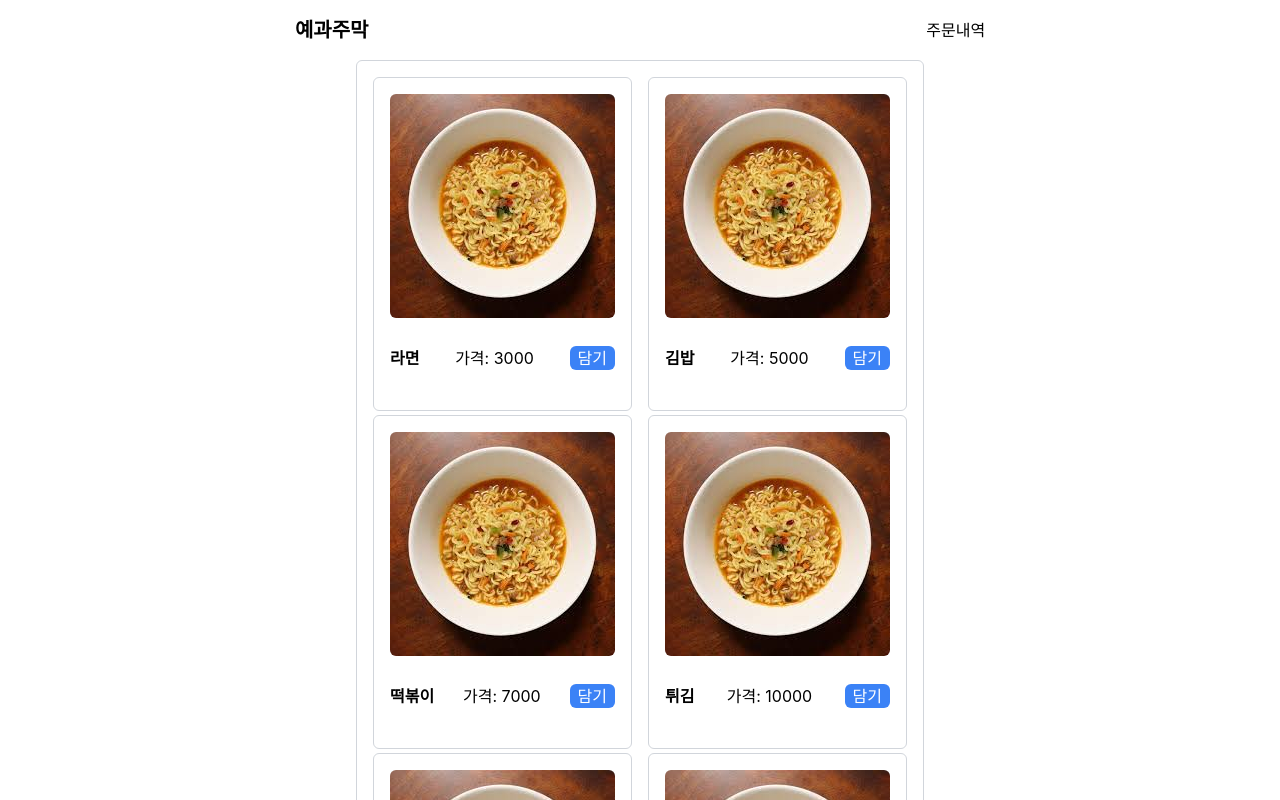
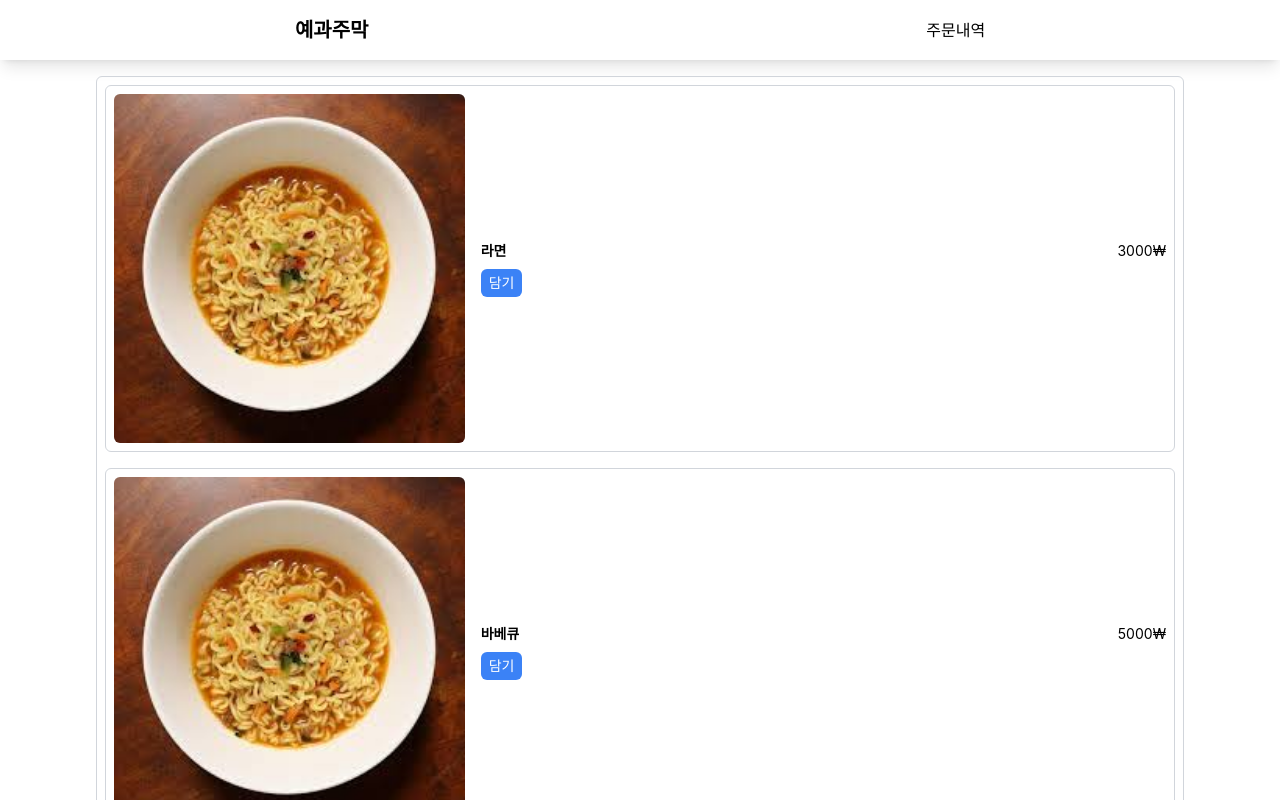
Before and after one commit to infochoido/QRsys, a React (Create React App) app: page /order/1 in a window 1280 px wide. Shown: the top 800 px of the page. Built offline with nearby package versions, Linux system fonts and the light colour scheme; the HTML template or start-up script is replaced by a standard one.

Commit message:
장바구니 및 ui 수정

```diff
--- a/src/components/footer.jsx
+++ b/src/components/footer.jsx
@@ -1,6 +1,6 @@
 export default function Footer() {
     return (
-        <div className="w-screen text-center opacity-90 h-8 m-3 z-0 border border-top ">
+        <div className="w-screen text-center opacity-90 h-8 mt-5 z-0 border border-top ">
             수의대 예과주막
         </div>
     );
--- a/src/components/header.jsx
+++ b/src/components/header.jsx
@@ -1,12 +1,18 @@
 // src/components/Header.js
-import { Link, useParams } from 'react-router-dom';
+import { Link, useParams, useNavigate } from 'react-router-dom';
 
 export default function Header() {
-    const {tableId} = useParams();
+    const { tableId } = useParams();
+    const navigate = useNavigate();
+
+    function goToHome(){
+
+        navigate(`/order/${tableId}`)
+
+    }
     return (
-        <div className="flex flex-row justify-around items-center w-screen p-4">
-
-            <div className='font-black text-xl'>예과주막</div>
+        <div className="flex flex-row justify-around items-center w-screen p-4 shadow-lg mb-4"> {/* 그림자 추가 */}
+            <button onClick={goToHome} className='font-black text-xl'>예과주막</button>
             <Link to={`/order/ordered/${tableId}`} className="cursor-pointer">주문내역</Link>
         </div>
     );
--- a/src/components/menu.jsx
+++ b/src/components/menu.jsx
@@ -1,4 +1,3 @@
-// src/components/Menu.js
 import { useState } from "react";
 
 export default function Menu({ imageSrc, name, addOrder, price }) {
@@ -24,34 +23,42 @@ export default function Menu({ imageSrc, name, addOrder, price }) {
 
     const handleConfirm = () => {
         if (quantity > 0) {
-            addOrder({ name, quantity, price }); // 주문 추가
-            setQuantity(0); // 수량 초기화
-            setShowButtons(false); // 버튼 숨기기
+            addOrder({ name, quantity, price });
         }
+        setQuantity(0); // 수량 초기화
+        setShowButtons(false); // 항상 toggle 닫기
     };
 
     return (
-        <div className={`grid ${showButtons ? 'grid-rows-[repeat(4,_auto)_minmax(20px,_1fr)_minmax(20px,_1fr)]' : 'grid-rows-4'} grid-cols-1 gap-4 gap-y-1 p-4 border border-gray-300 rounded-md`}>
-            <div className="row-span-3">
+        <div className="flex items-center p-2 border border-gray-300 rounded-md"> {/* flex로 레이아웃 설정 */}
+            {/* 왼쪽 이미지 */}
+            <div className="w-1/3"> {/* 이미지를 왼쪽에 배치, 너비 1/3 할당 */}
                 <img src={imageSrc} alt={name} className="w-full h-auto rounded-md" />
             </div>
 
-            <div className="flex justify-between items-center">
-                <span className="font-bold">{name}</span>
-                <span>가격: {price} </span>
-                <button onClick={toggleButtons} className="bg-blue-500 text-white px-2 rounded-md">
-                    {showButtons ? '취소' : '담기'}
-                </button>
+            {/* 오른쪽 텍스트와 버튼들 */}
+            <div className="w-2/3 flex flex-col justify-between pl-4"> {/* 나머지 2/3을 정보에 할당 */}
+                <div className="flex justify-between items-center text-sm"> {/* 메뉴 이름과 가격 */}
+                    <span className="font-bold truncate">{name}</span> {/* 메뉴명 */}
+                    <span>{price}₩</span> {/* 가격 */}
+                </div>
+
+                {showButtons && <span className="text-sm mt-2">주문 수량: {quantity}</span>} {/* 주문 수량 */}
+
+                <div className="flex justify-between items-center mt-2"> {/* 수량 버튼 */}
+                    {showButtons ? (
+                        <>
+                            <button onClick={decreaseQuantity} className="bg-gray-200 text-sm px-2 py-1 rounded-md">-</button>
+                            <button onClick={handleConfirm} className="bg-blue-500 text-white text-sm px-2 py-1 rounded-md">확인</button>
+                            <button onClick={increaseQuantity} className="bg-gray-200 text-sm px-2 py-1 rounded-md">+</button>
+                        </>
+                    ) : (
+                        <button onClick={toggleButtons} className="bg-blue-500 text-white text-sm px-2 py-1 rounded-md">
+                            담기
+                        </button>
+                    )}
+                </div>
             </div>
-            {showButtons && <span>주문 수량: {quantity}</span>}
-
-            {showButtons && (
-                <div className="flex justify-between items-center">
-                    <button onClick={decreaseQuantity} className="bg-gray-200 px-2 rounded-md">-</button>
-                    <button onClick={handleConfirm} className="bg-blue-500 text-white px-2 rounded-md">확인</button>
-                    <button onClick={increaseQuantity} className="bg-gray-200 px-2 rounded-md">+</button>
-                </div>
-            )}
         </div>
     );
 }
--- a/src/components/orderSummaryBTN.jsx
+++ b/src/components/orderSummaryBTN.jsx
@@ -15,8 +15,12 @@ export default function OrderSummaryBTN() {
     };
 
     return (
-        <button onClick={handleClick} className="bg-blue-500 text-white py-2 px-8 rounded-md z-50">
+        <button
+            onClick={handleClick}
+            className="bg-blue-500 text-white py-2 px-4 rounded-md shadow-lg hover:shadow-xl hover:bg-blue-600 active:bg-blue-700 focus:ring-2 focus:ring-blue-300 transition-all duration-200 transform hover:scale-105"
+        >
             장바구니 보기 ({uniqueItemsCount})
         </button>
+
     );
 }
--- a/src/index.css
+++ b/src/index.css
@@ -9,6 +9,7 @@ body {
     sans-serif;
   -webkit-font-smoothing: antialiased;
   -moz-osx-font-smoothing: grayscale;
+  background-color: white;
 }
 
 code {
--- a/src/pages/order.jsx
+++ b/src/pages/order.jsx
@@ -15,11 +15,13 @@ import sausageImg from "../menu_image/food_example.jpg"; // 소세지 이미지
 
 const menuItems = [
     { src: ramenImg, name: "라면", price: 3000 },
-    { src: kimbapImg, name: "김밥", price: 5000 },
-    { src: tteokbokkiImg, name: "떡볶이", price: 7000 },
-    { src: friedImg, name: "튀김", price: 10000 },
+    { src: kimbapImg, name: "바베큐", price: 5000 },
+    { src: tteokbokkiImg, name: "수육", price: 7000 },
+    { src: friedImg, name: "튀김", price: 100000 },
     { src: udonImg, name: "우동", price: 5500 },
     { src: sausageImg, name: "소세지", price: 2000 },
+    { src: sausageImg, name: "아이스황도", price: 2000 },
+    { src: sausageImg, name: "맥주", price: 2000 },
 ];
 
 export default function OrderPage() {
@@ -31,27 +33,26 @@ export default function OrderPage() {
         setOrders((prevOrders) => {
             const existingOrder = prevOrders.find(order => order.name === newOrder.name);
             if (existingOrder) {
-                // 수량 업데이트
                 return prevOrders.map(order =>
                     order.name === newOrder.name
                     ? { ...order, quantity: order.quantity + newOrder.quantity }
                     : order
                 );
             }
-            // 새로운 주문 추가 시 price 포함
             return [...prevOrders, { ...newOrder, price: newOrder.price }];
         });
     };
 
     return (
         <>
-        <div className={`grid ${isOrderAvailable ? 'grid-rows-5' : 'grid-rows-4'} grid-cols-2 gap-4 gap-y-1 p-4 border border-gray-300 rounded-md z-50`}>
+        <div className="flex flex-col gap-4 p-2 border border-gray-300 rounded-md z-50 w-[85%]"> {/* flex로 바꾸고 세로로 정렬 */}
             {menuItems.map((item, index) => (
                 <div key={index}>
                     <Menu imageSrc={item.src} name={item.name} addOrder={addOrder} price={item.price} />
                 </div>
             ))}
 
+            {/* 고정된 장바구니 버튼 */}
             {isOrderAvailable && (
                 <div className="fixed bottom-6 left-1/2 transform -translate-x-1/2 z-999">
                     <OrderSummaryBTN />
--- a/src/pages/orderSummary.jsx
+++ b/src/pages/orderSummary.jsx
@@ -1,42 +1,80 @@
-import { useRecoilValue } from 'recoil';
+import { useRecoilValue, useSetRecoilState } from 'recoil';
 import { orderState } from '../state/state';
 import { useParams, useNavigate } from 'react-router-dom';
 import OrderBTN from '../components/orderBTN';
 
 export default function OrderSummary() {
     const orders = useRecoilValue(orderState); // 주문 상태를 recoil에서 가져오기
+    const setOrders = useSetRecoilState(orderState); // 주문 상태 업데이트를 위한 함수
     const { tableId } = useParams(); // tableId 추출
     const navigate = useNavigate();
 
     const handleInitialClick = () => {
         navigate(`/order/${tableId}`);
-    }
+    };
 
     // 총가격 계산
     const totalPrice = orders.reduce((total, order) => total + (order.price * order.quantity), 0);
 
+    // 수량 증가 함수
+    const increaseQuantity = (index) => {
+        setOrders((prevOrders) =>
+            prevOrders.map((order, i) =>
+                i === index ? { ...order, quantity: order.quantity + 1 } : order
+            )
+        );
+    };
+
+    // 수량 감소 함수
+    const decreaseQuantity = (index) => {
+        setOrders((prevOrders) =>
+            prevOrders
+                .map((order, i) =>
+                    i === index ? { ...order, quantity: order.quantity - 1 } : order
+                )
+                .filter((order) => order.quantity > 0) // 수량이 0이면 제거
+        );
+    };
+
     return (
-        <div className='flex-col flex gap-2'>
+        <div className='flex-col flex gap-2 w-[85%]'>
             <h2 className="text-2xl font-bold mb-4">장바구니</h2>
             <p>테이블 번호: {tableId}</p>
 
             {orders.length > 0 ? ( // 주문이 있을 경우
                 <>
                     {orders.map((order, index) => (
-                        <div key={index} className="flex justify-between">
-                            <span>{order.name} ( 수량 {order.quantity} ) </span>
-                            <span> : {order.price * order.quantity} 원</span> {/* 메뉴별 가격 표시 */}
+                        <div key={index} className="flex justify-between items-center border px-2">
+                            <div>
+                                <span>{order.name} ( 수량 {order.quantity} ) </span>
+                                <span> : {order.price * order.quantity} 원</span> {/* 메뉴별 가격 표시 */}
+                            </div>
+                            <div className="flex gap-2 mx-2">
+                                <button
+                                    onClick={() => decreaseQuantity(index)}
+                                    className="bg-gray-200 text-sm px-2 py-1 rounded-md"
+                                >
+                                    -
+                                </button>
+                                <button
+                                    onClick={() => increaseQuantity(index)}
+                                    className="bg-gray-200 text-sm px-2 py-1 rounded-md"
+                                >
+                                    +
+                                </button>
+                            </div>
                         </div>
                     ))}
                     <div className="m-2 text-lg font-bold">
                         총가격: {totalPrice} 원
                     </div>
+                    {/* 주문하기 버튼, 주문이 있을 경우에만 표시 */}
+                    <OrderBTN />
                 </>
             ) : (
-                <p>주문이 없습니다.</p>
+                <p className='font-bold'>주문이 없습니다.</p>
             )}
 
-            <OrderBTN />
             <button onClick={handleInitialClick} className="bg-blue-500 text-white p-2 rounded-md">
                 뒤로가기
             </button>
```
Also changed, not shown: src/pages/orderedList.jsx (+5 -3 lines).
